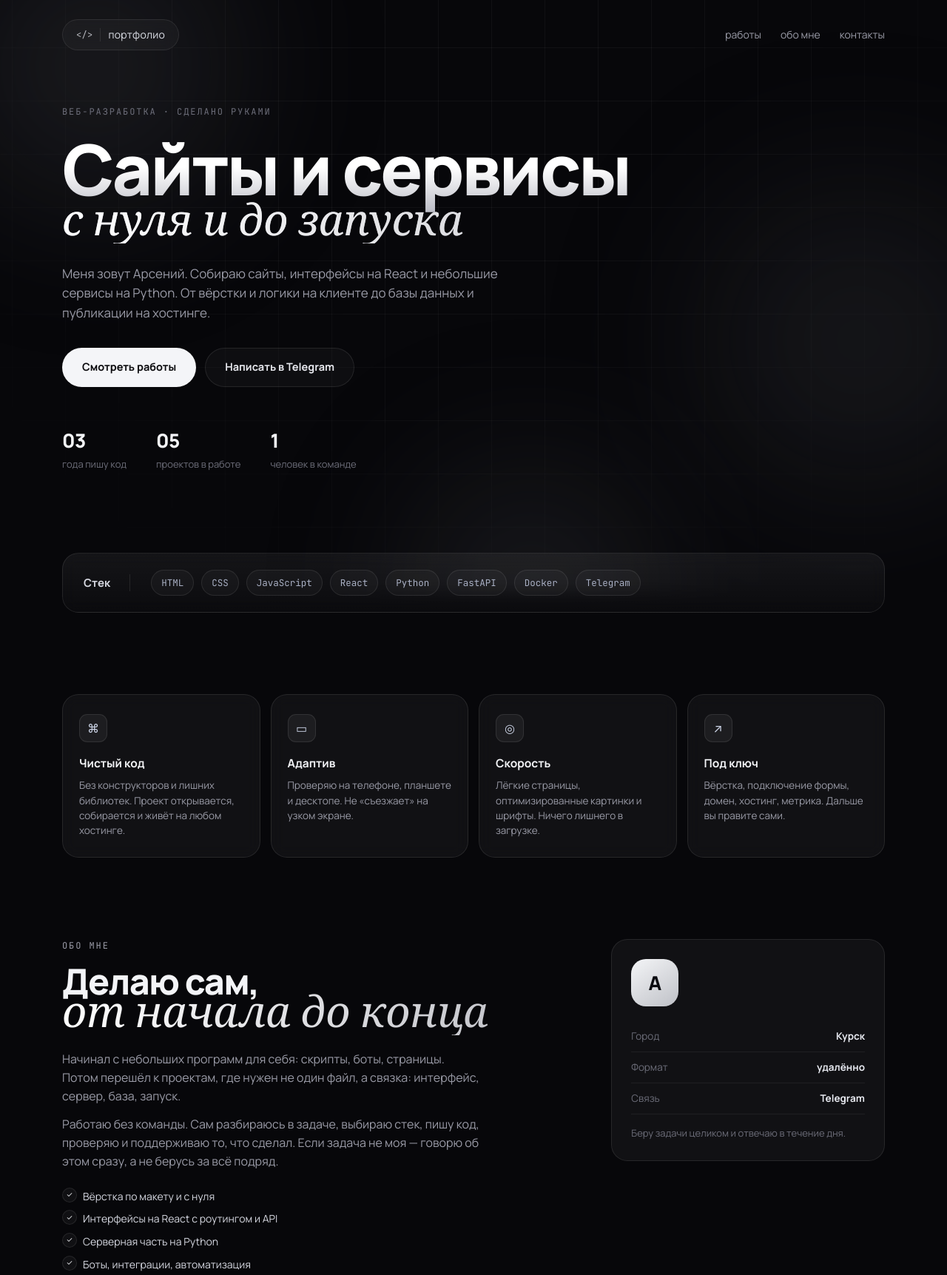
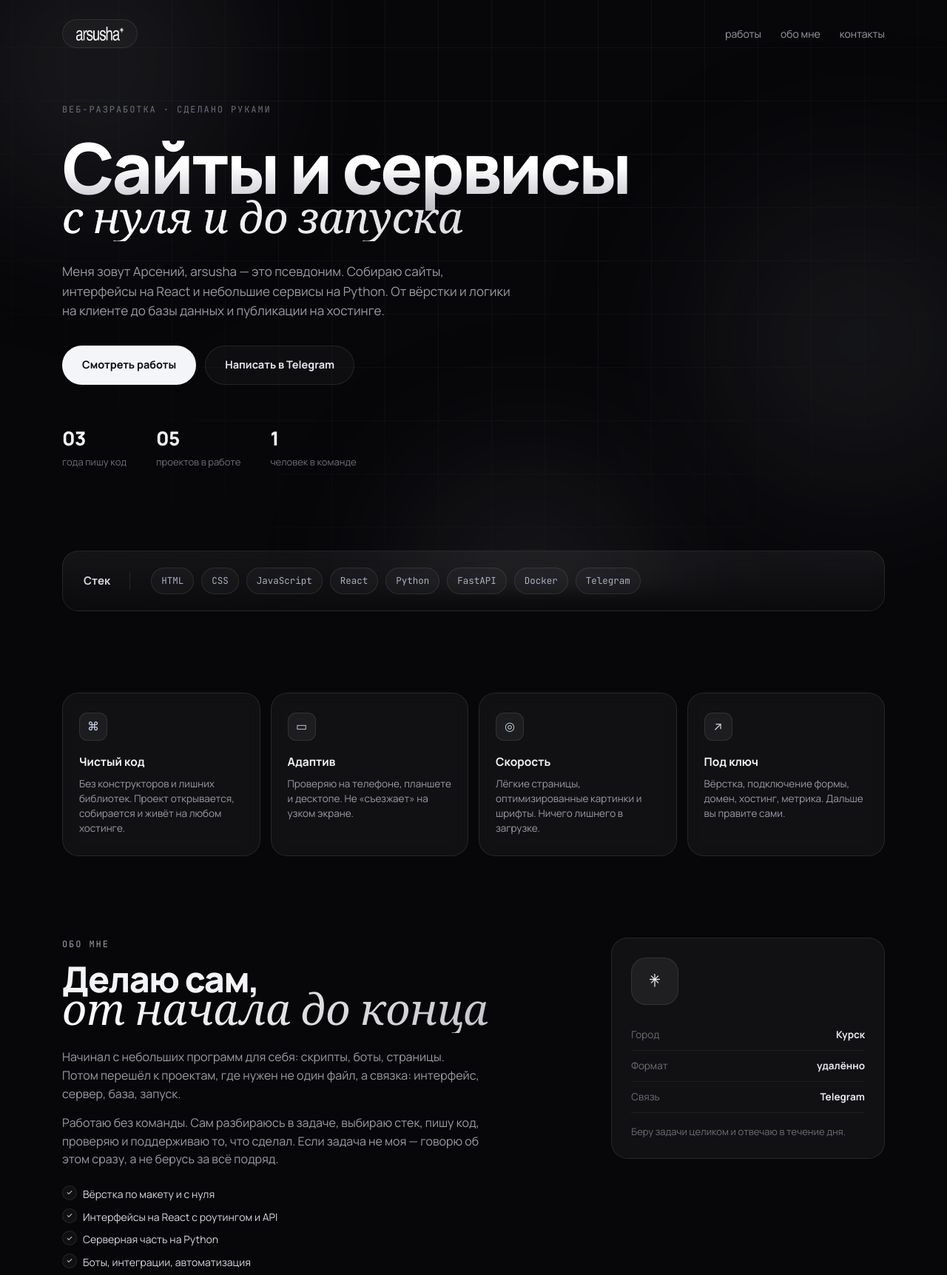
Before and after one commit to ARGAMEPRO/portfolio, a plain HTML site: page index.html in a window 1280 px wide. Shown: the top 1723 px of the page at 74% size. Drawn offline with nearby package versions, Linux system fonts and the light colour scheme.

Commit message:
Логотип arsusha, иконки, превью ссылки, ребрендинг

```diff
--- a/css/style.css
+++ b/css/style.css
@@ -57,10 +57,7 @@ section{margin-bottom:110px}
   background:rgba(255,255,255,.03);backdrop-filter:blur(8px);
   font-size:14px;letter-spacing:.02em;color:#dfe2ea;
 }
-.badge-icon{
-  font-family:'JetBrains Mono',monospace;font-size:12px;color:#b8bac0;
-  border-right:1px solid var(--line);padding-right:10px;
-}
+.badge-logo{height:19px;width:auto;display:block;opacity:.94}
 .nav{display:flex;gap:26px;font-size:14px;color:var(--muted)}
 .nav a{transition:color .2s}
 .nav a:hover{color:#fff}
@@ -153,9 +150,9 @@ h2 .hand{margin-top:-9px}
 }
 .avatar{
   width:64px;height:64px;border-radius:20px;display:grid;place-items:center;
-  font-weight:800;font-size:26px;color:#0b0b10;
-  background:linear-gradient(145deg,#f4f5f7,#bfc1c7);margin-bottom:20px;
+  background:rgba(255,255,255,.06);border:1px solid var(--line);margin-bottom:20px;
 }
+.avatar img{width:28px;height:auto;display:block;opacity:.95}
 .about-card-row{display:flex;justify-content:space-between;gap:12px;padding:10px 0;border-bottom:1px solid rgba(255,255,255,.06);font-size:13.5px}
 .about-card-row span{color:var(--dim)}
 .about-card-row b{font-weight:600;color:#e7e9f0}
--- a/index.html
+++ b/index.html
@@ -3,8 +3,20 @@
 <head>
 <meta charset="UTF-8">
 <meta name="viewport" content="width=device-width, initial-scale=1.0">
-<title>Арсений — веб-разработчик</title>
-<meta name="description" content="Портфолио: сайты, интерфейсы на React и небольшие сервисы на Python.">
+<title>arsusha — сайты и сервисы</title>
+<meta name="description" content="arsusha — псевдоним Арсения. Сайты, интерфейсы на React и небольшие сервисы на Python: от вёрстки до базы и запуска.">
+<meta name="theme-color" content="#07070a">
+<link rel="icon" href="assets/favicon-32.png" sizes="32x32" type="image/png">
+<link rel="icon" href="assets/favicon-192.png" sizes="192x192" type="image/png">
+<link rel="apple-touch-icon" href="assets/apple-touch-icon.png">
+<link rel="image_src" href="https://argamepro.github.io/portfolio/assets/og.png">
+<meta property="og:type" content="website">
+<meta property="og:url" content="https://argamepro.github.io/portfolio/">
+<meta property="og:site_name" content="arsusha">
+<meta property="og:title" content="arsusha — сайты и сервисы">
+<meta property="og:description" content="Сайты, интерфейсы на React и небольшие сервисы на Python. От вёрстки до базы и запуска.">
+<meta property="og:image" content="https://argamepro.github.io/portfolio/assets/og.png">
+<meta name="twitter:card" content="summary_large_image">
 <link rel="preconnect" href="https://fonts.googleapis.com">
 <link rel="preconnect" href="https://fonts.gstatic.com" crossorigin>
 <link href="https://fonts.googleapis.com/css2?family=Manrope:wght@400;500;700;800&family=Cormorant+Garamond:ital,wght@1,500;1,600&family=JetBrains+Mono:wght@400;500&display=swap" rel="stylesheet">
@@ -20,9 +32,8 @@
 </div>
 
 <header class="top">
-  <a class="badge" href="#top">
-    <span class="badge-icon">&lt;/&gt;</span>
-    <span>портфолио</span>
+  <a class="badge" href="#top" aria-label="arsusha">
+    <img class="badge-logo" src="assets/logo-arsusha.png" alt="arsusha">
   </a>
   <nav class="nav">
     <a href="#works">работы</a>
@@ -40,7 +51,8 @@
       <span class="hand">с нуля и до запуска</span>
     </h1>
     <p class="lead reveal">
-      Меня зовут Арсений. Собираю сайты, интерфейсы на React и небольшие сервисы на Python.
+      Меня зовут Арсений, arsusha — это псевдоним. Собираю сайты, интерфейсы на React и небольшие
+      сервисы на Python.
       От вёрстки и логики на клиенте до базы данных и публикации на хостинге.
     </p>
     <div class="actions reveal">
@@ -112,7 +124,7 @@
       </ul>
     </div>
     <aside class="about-card reveal">
-      <div class="avatar">А</div>
+      <div class="avatar"><img src="assets/logo-mark.svg" alt=""></div>
       <div class="about-card-row"><span>Город</span><b>Курск</b></div>
       <div class="about-card-row"><span>Формат</span><b>удалённо</b></div>
       <div class="about-card-row"><span>Связь</span><b>Telegram</b></div>
@@ -272,7 +284,7 @@
     </div>
     <div class="reviews-grid">
       <article class="review reveal">
-        <p>«Заявки терялись в переписках, половину я забывал перезвонить. Арсений сделал бота за
+        <p>«Заявки терялись в переписках, половину я забывал перезвонить. arsusha сделал бота за
           неделю, потом ещё склад к нему прикрутил. Отдельно спасибо за то, что показал, как менять
           цены самому, — не надо писать ему из-за каждой позиции».</p>
         <div class="review-author">
@@ -359,7 +371,7 @@
 </main>
 
 <footer class="foot">
-  <span>© <span id="year">2026</span> Арсений</span>
+  <span>© <span id="year">2026</span> arsusha</span>
   <span>сделано руками, без конструкторов</span>
 </footer>
 
```
Also changed, not shown: assets/apple-touch-icon.png (added), assets/favicon-192.png (added), assets/favicon-32.png (added), assets/favicon-512.png (added), assets/logo-arsusha.png (added), assets/logo-mark.svg (added), assets/og.png (added), 2 other files.
